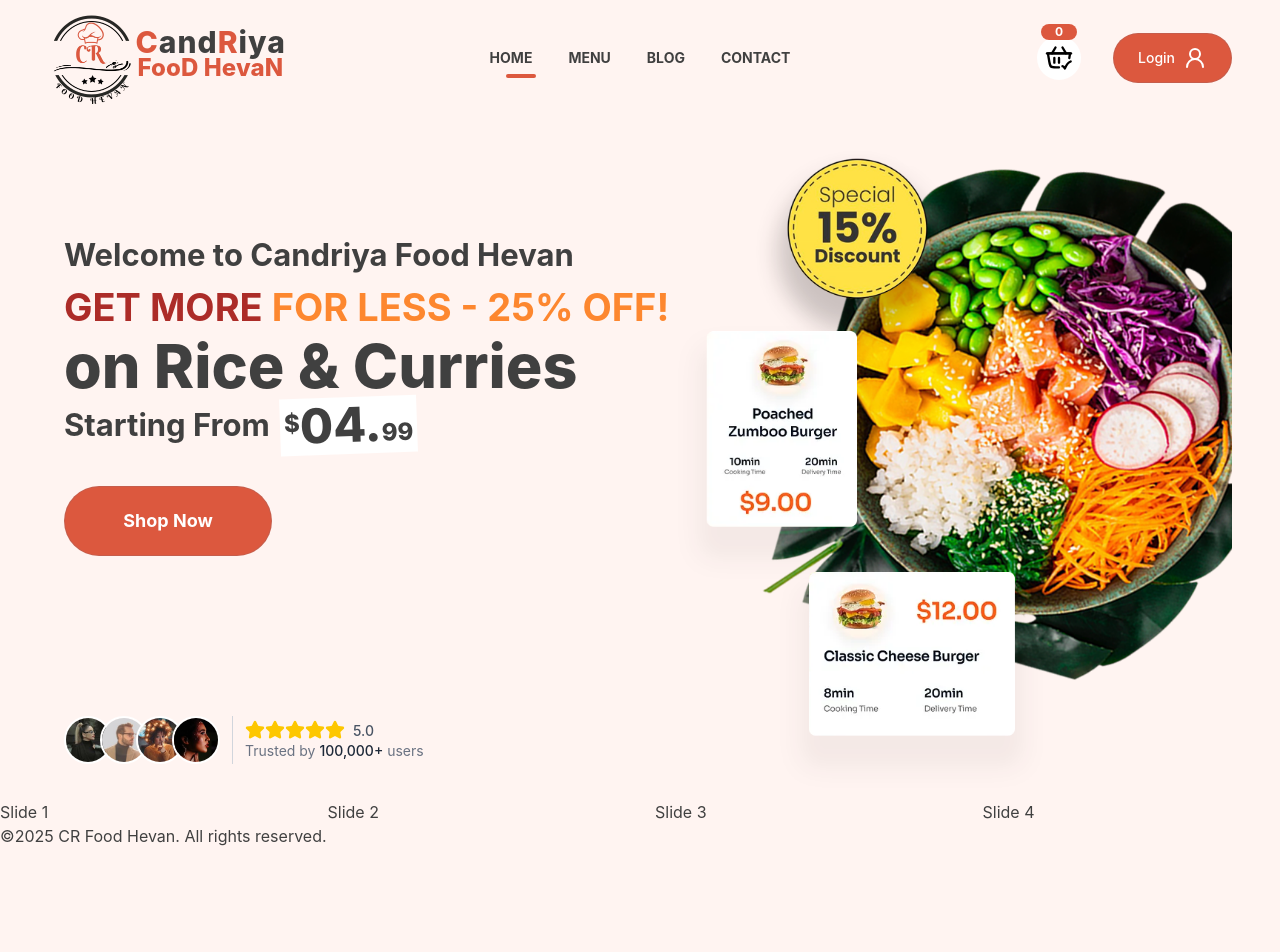
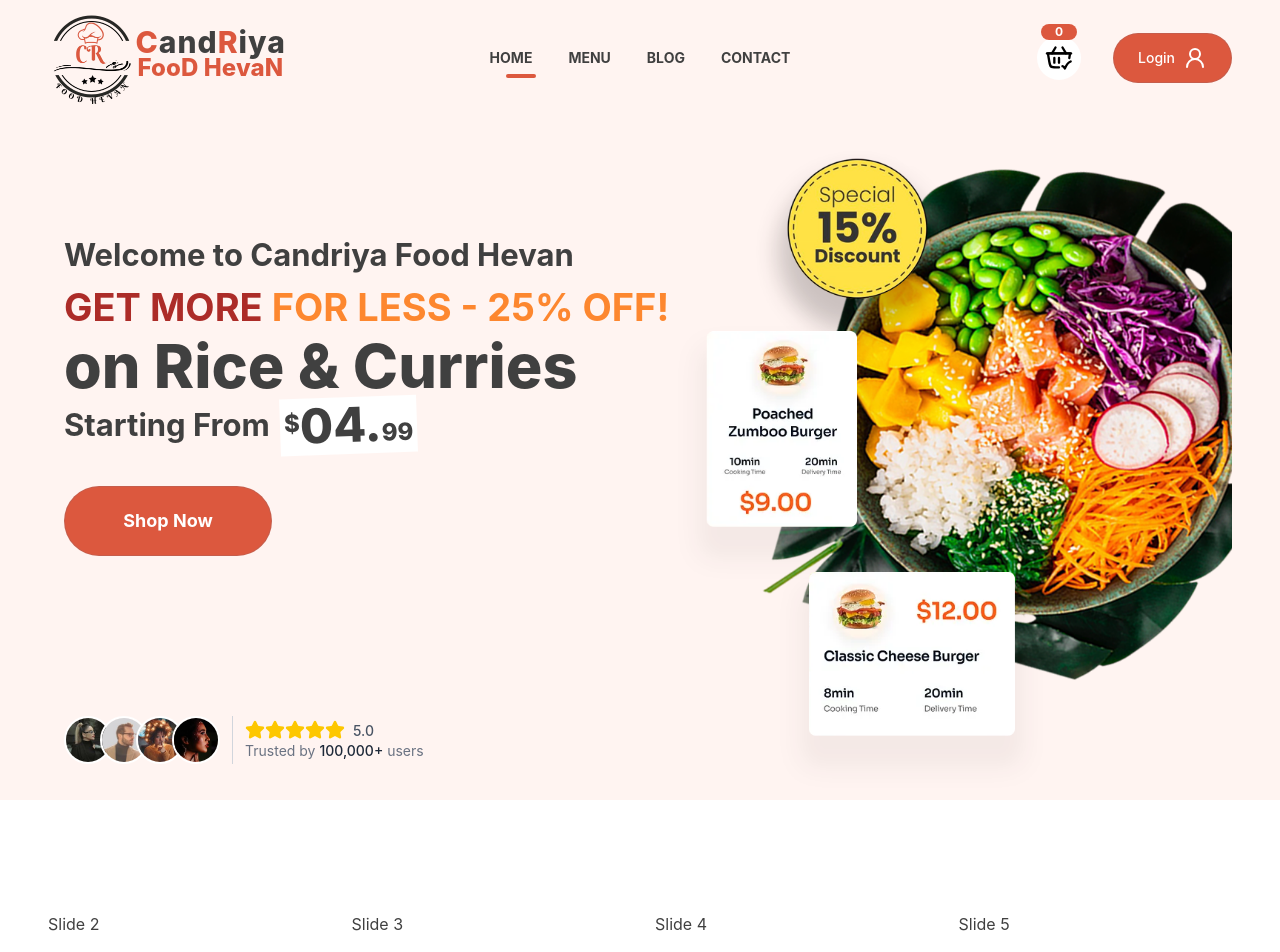
Before and after one commit to SPBT2002/CR-Food-Hevan, a React (Vite) app in the folder client/: page / in a window 1280 px wide. Shown: the top 952 px of the page. Before the commit the page ends 848 px from the top, so only its background shows below. Built offline with nearby package versions, Linux system fonts and the light colour scheme.

Commit message:
Enhance NewArrivals component

```diff
--- a/client/src/components/NewArrivals.jsx
+++ b/client/src/components/NewArrivals.jsx
@@ -11,8 +11,8 @@ import { Autoplay } from 'swiper/modules';
 
 const NewArrivals = () => {
   return (
-    <section>
-        <Title />
+    <section className='max-padd-container py-22 xl:py-28 bg-white'>
+        <Title title1={"New"} title2={"Arrivals"} title1Styles={"pb-10"}/>
         <Swiper
         spaceBetween={30}
         autoplay={{
@@ -40,6 +40,9 @@ const NewArrivals = () => {
         <SwiperSlide>Slide 2</SwiperSlide>
         <SwiperSlide>Slide 3</SwiperSlide>
         <SwiperSlide>Slide 4</SwiperSlide>
+        <SwiperSlide>Slide 5</SwiperSlide>
+        <SwiperSlide>Slide 6</SwiperSlide>
+        <SwiperSlide>Slide 7</SwiperSlide>
       </Swiper>
     </section>
   )
```
